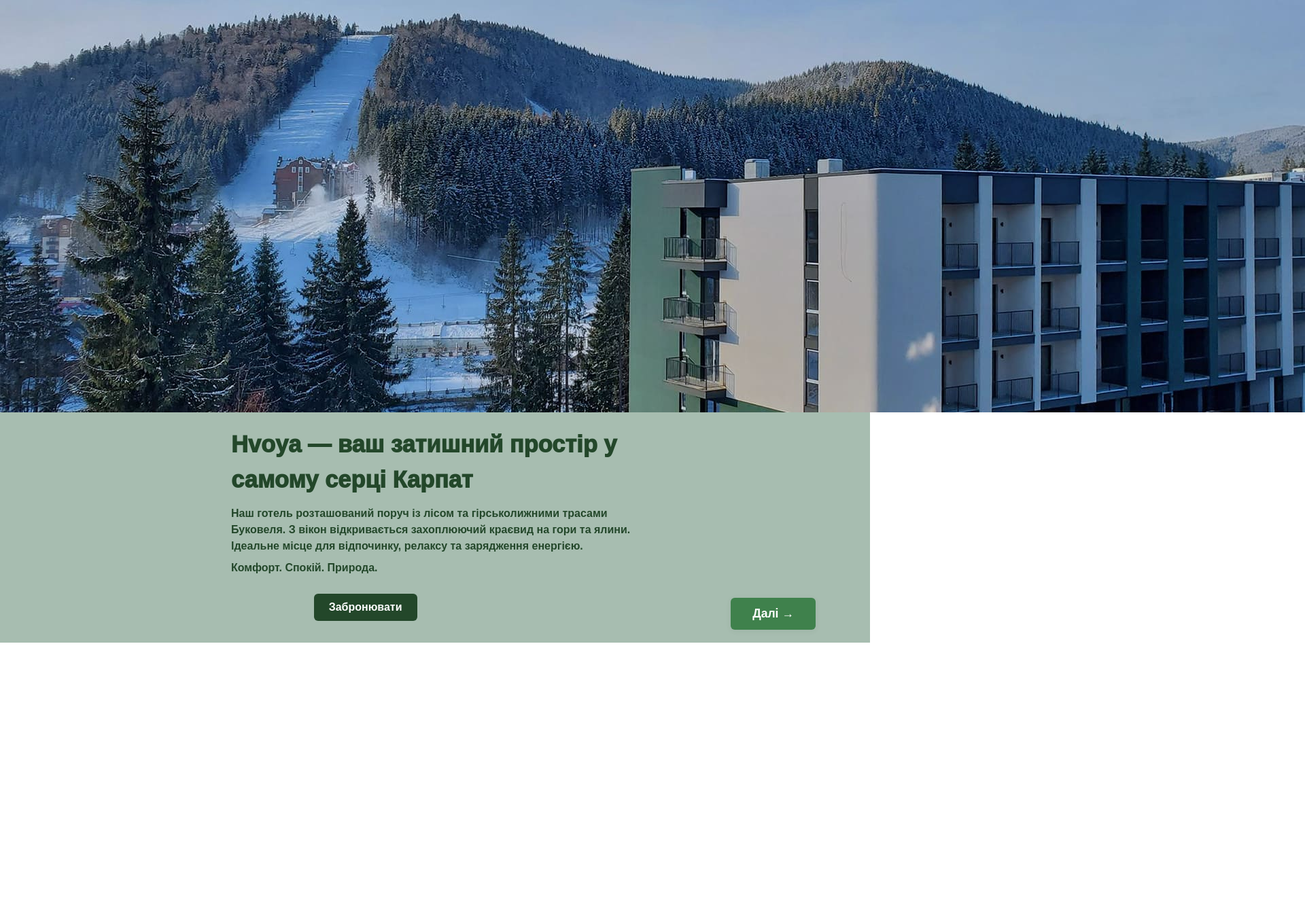
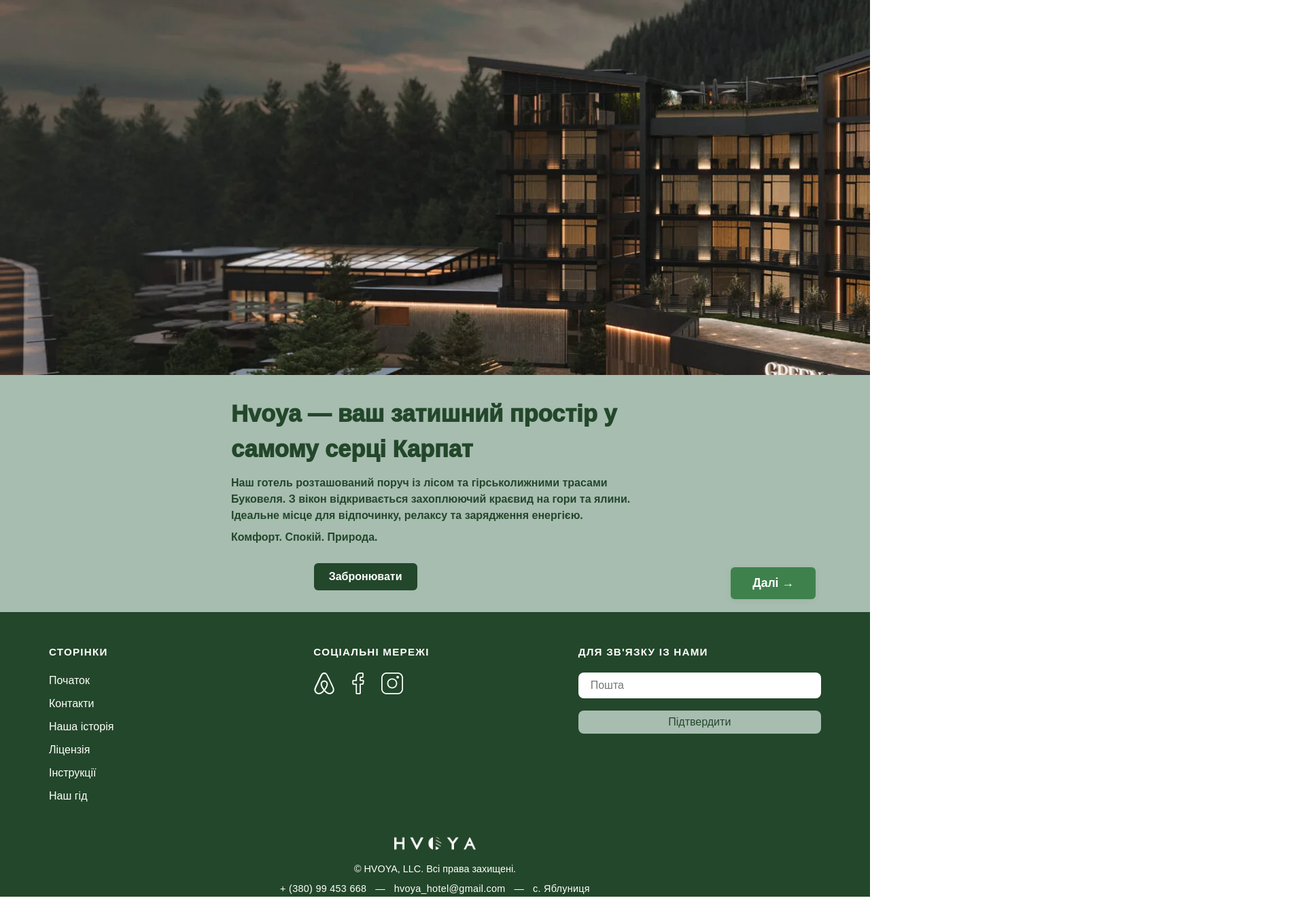
Before and after one commit to Olenka-maker/logika-site-Maksym, a plain HTML site: page index.html in a window 1280 px wide. Shown: the part 330-1674 px from the top of the page at 68% size, 1920 px wide, since content can reach past the window. Before the commit the page ends 1276 px from the top, so only its background shows below. Drawn offline with Linux system fonts and the light colour scheme.

Commit message:
votak luchshe)

```diff
--- a/index.html
+++ b/index.html
@@ -26,10 +26,12 @@
     </header>
 
     <main>
-        <img src="./img/logo-white.png" class = 'logo'>
-    <section class = 'kartinka'>
-        <img src="./img/Hvoya_1920.jpg" alt="">
+
+    <section class="kartinka">
+        <img src="" alt="">
     </section>
+
+
     <div class="krok">
         <h1 class="text1">Hvoya — ваш затишний простір у самому серці Карпат</h1>
         <h3 class="text2">Наш готель розташований поруч із лісом та гірськолижними трасами Буковеля. З вікон відкривається захоплюючий краєвид на гори та ялини. Ідеальне місце для відпочинку, релаксу та зарядження енергією.</h3>
@@ -37,8 +39,49 @@
         <a href="index3.html" class="bron">Забронювати</a>
         <a href="indexk.html" class="next-btn">Далі →</a>
     </div>
+</main>
 
-    </main>
+<footer class="footer-section-1">
+    <div class="footer-content">
+        <div class="footer-columns">
+            <div class="footer-col">
+                <span class="footer-title">СТОРІНКИ</span>
+                <ul>
+                    <li>Початок</li>
+                    <li>Контакти</li>
+                    <li>Наша історія</li>
+                    <li>Ліцензія</li>
+                    <li>Інструкції</li>
+                    <li>Наш гід</li>
+                </ul>
+            </div>
+            <div class="footer-col">
+                <span class="footer-title">СОЦІАЛЬНІ МЕРЕЖІ</span>
+                <div class="footer-social">
+                    <a href="#"><img src="img/Frame (1).png" alt="Airbnb"></a>
+                    <a href="#"><img src="img/IMAGE (2).png" alt="Facebook"></a>
+                    <a href="#"><img src="img/IMAGE (3).png" alt="Instagram"></a>
+                </div>
+            </div>
+            <div class="footer-col">
+                <span class="footer-title">ДЛЯ ЗВ'ЯЗКУ ІЗ НАМИ</span>
+                <form class="footer-form">
+                    <input type="email" placeholder="Пошта">
+                    <button type="submit">Підтвердити</button>
+                </form>
+            </div>
+        </div>
+        <div class="footer-logo-block">
+            <img src="img/logo-white.png" class="footer-logo">
+        </div>
+        <div class="footer-copy">
+            © HVOYA, LLC. Всі права захищені.
+        </div>
+        <div class="footer-contacts">
+            + (380) 99 453 668 &nbsp; — &nbsp; hvoya_hotel@gmail.com &nbsp; — &nbsp; с. Яблуниця
+        </div>
+    </div>
+</footer>
 <script>
 
 window.addEventListener('DOMContentLoaded', function() {
--- a/index1.html
+++ b/index1.html
@@ -15,7 +15,7 @@
         <a href="./index3.html" class="golb2">Контакти</a>
         <a href="" class="perek">Про нас</a>
     </nav>
-    <a href="" class="bron">Забронювати зараз</a>
+    <a href="index3.html" class="bron">Забронювати зараз</a>
 
 </header>
 <main class="mainer">
--- a/work.css
+++ b/work.css
@@ -1202,3 +1202,25 @@ h3 {
         text-align: center;
     }
 }
+
+header {
+    margin-bottom: 0;
+}
+
+main {
+    padding-top: 0;
+    margin-top: 0;
+}
+
+.kartinka {
+    margin-top: 0;
+    display: block;
+    background-image: url('./img/Night-1-copy-scaled.jpg.webp');
+}
+
+.kartinka img {
+    display: block;
+    width: 100%;
+    margin: 0;
+    padding: 0;
+}
```
Also changed, not shown: index3.html (+1 -1 lines), img/Night-1-copy-scaled.jpg.webp (added), 1 other file. Lines whose indentation alone changed are shown as unchanged.
